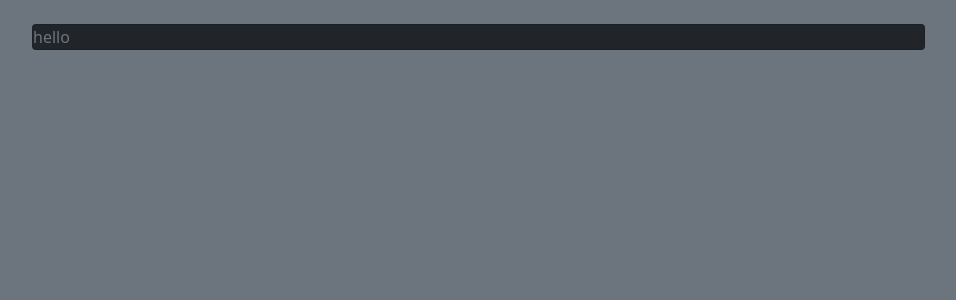
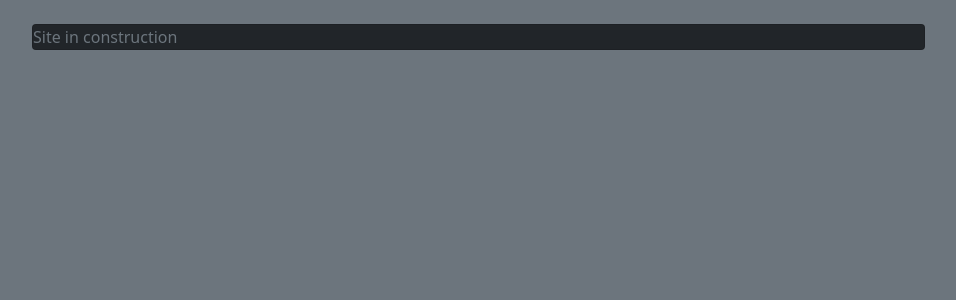
Before and after one commit to ayushvarshn/MajorProject, a Flask app: template webapp/bms/templates/user.html in a window 1280 px wide. Shown: the part 56-356 px from the top of the page, without its empty margins (50-1006 px from the left). Run offline with Flask 2, Linux system fonts and the light colour scheme; the template is opened without the code that fills it, so the values that code supplies are empty; some libraries are stand-ins or nearby versions.

Commit message:
Update user.html

```diff
--- a/webapp/bms/templates/user.html
+++ b/webapp/bms/templates/user.html
@@ -2,7 +2,7 @@
 {% block content %}
 <div class="container pt-4">
     <div class="card bg-dark text-secondary" style="width: 80%">
-        hello
+        Site in construction
     </div>
 </div>
 {% endblock %}
```
